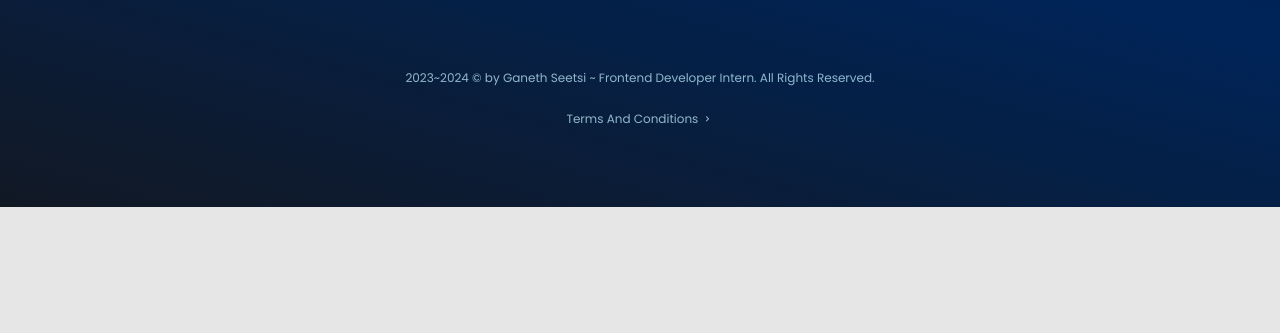
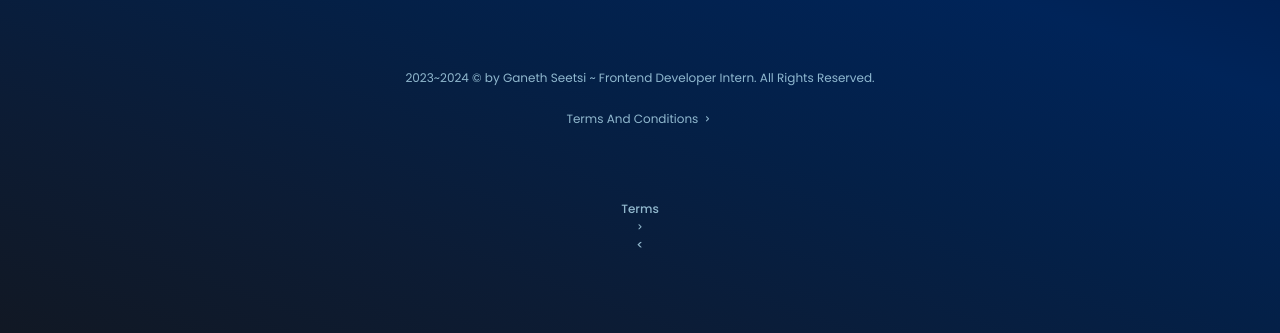
Before and after one commit to Seetsi1997/ganeth_seetsi_portfolio, a plain HTML site: page index.html in a window 1280 px wide. Shown: the part 6271-6604 px from the top of the page. Before the commit the page ends 6478 px from the top, so only its background shows below. Drawn offline with nearby package versions, Linux system fonts and the light colour scheme.

Commit message:
Update index.html

```diff
--- a/index.html
+++ b/index.html
@@ -1004,6 +1004,7 @@
             <p class="footer__copy">2023~<a id="year"></a> &#169; by Ganeth Seetsi ~ Frontend Developer Intern. All Rights Reserved.</p>
         </br>
             <a href="./terms/terms_and_condictions.html" class="footer__copy" ><p style="text-decoration: none;"> Terms And Conditions <i class="uil uil-angle-right"></i></p></a>
+            <a href="./terms/terms_and_condoctions.html" class="nav__link footer__copy" style="text-decoration: none" > Terms <i class="uil uil-angle-right"></i>< </a>
         </br>
         <div id="socials-container">
         </div>
```
